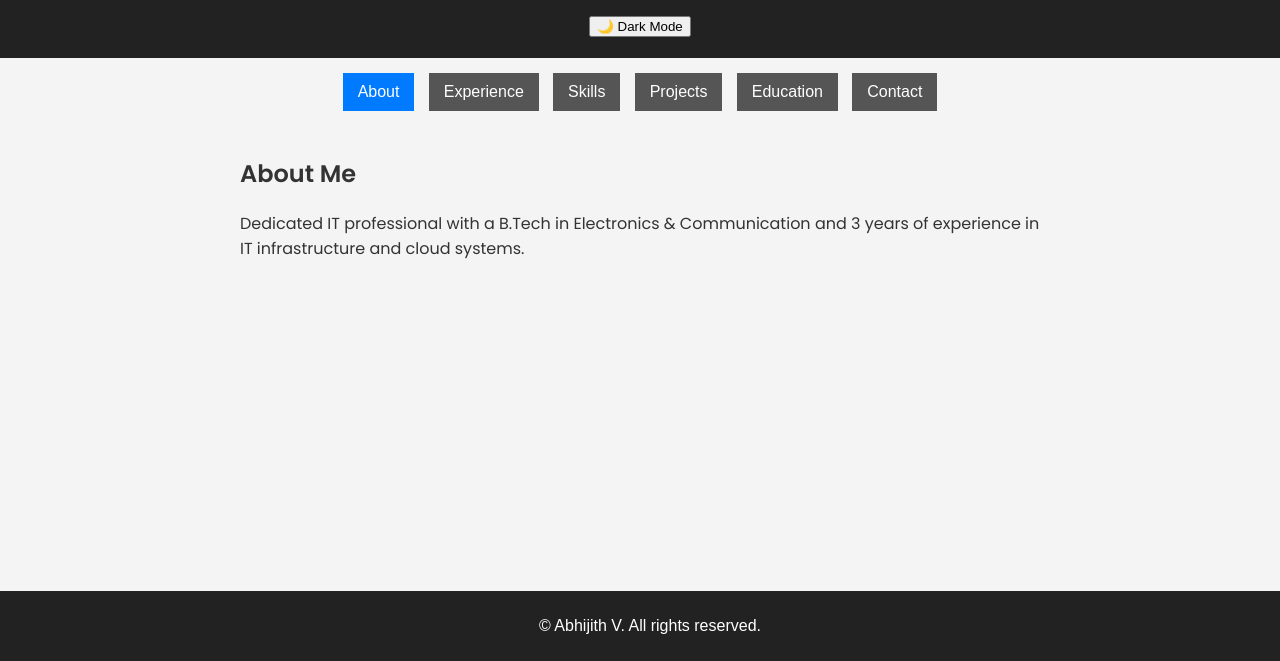
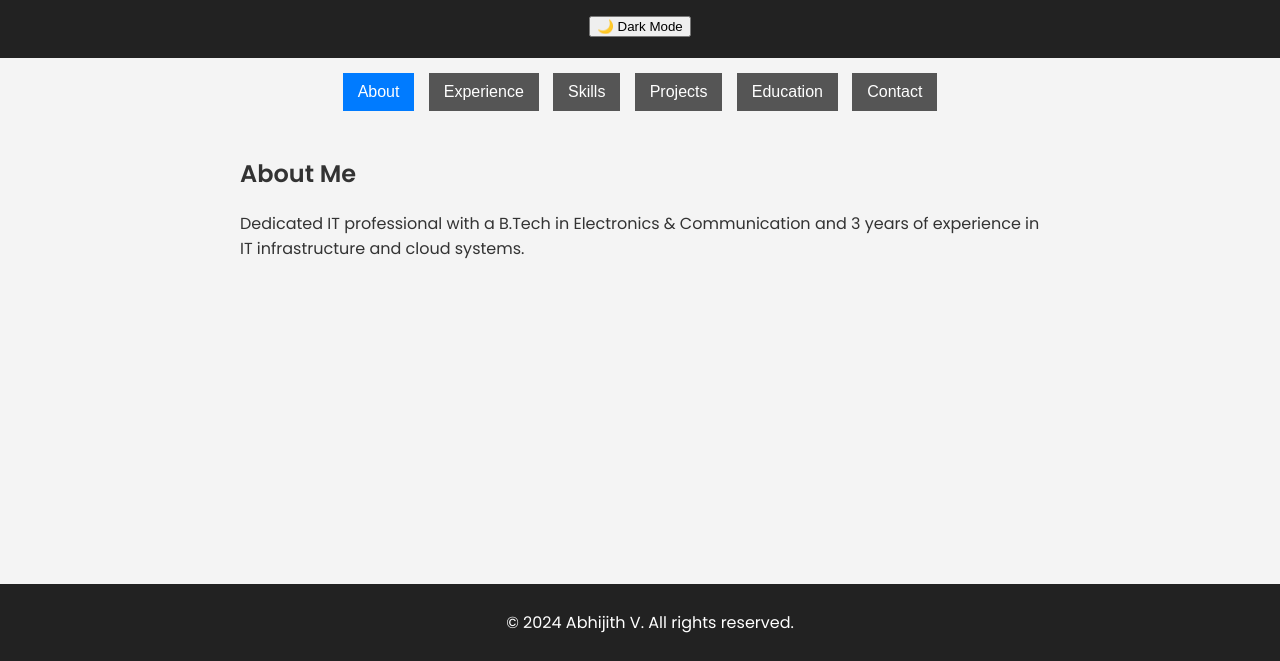
Before and after one commit to juzkiddin/personal-website, a plain HTML site: page index.html in a window 1280 px wide. Shown: the part 139-800 px from the top of the page. Drawn offline with Linux system fonts and the light colour scheme.

Commit message:
cp change

```diff
--- a/index.html
+++ b/index.html
@@ -32,7 +32,7 @@
     </main>
 
     <footer>
-        <p>&copy; <span id="year"></span> Abhijith V. All rights reserved.</p>
+        <p>&copy; 2024 Abhijith V. All rights reserved.</p>
     </footer>
 
     <script src="script.js"></script>
--- a/styles.css
+++ b/styles.css
@@ -109,5 +109,4 @@ footer {
     position: fixed;
     width: 100%;
     bottom: 0;
-    font-family: 'Arial', sans-serif; /* Use Arial for a classic look */
 }
```
